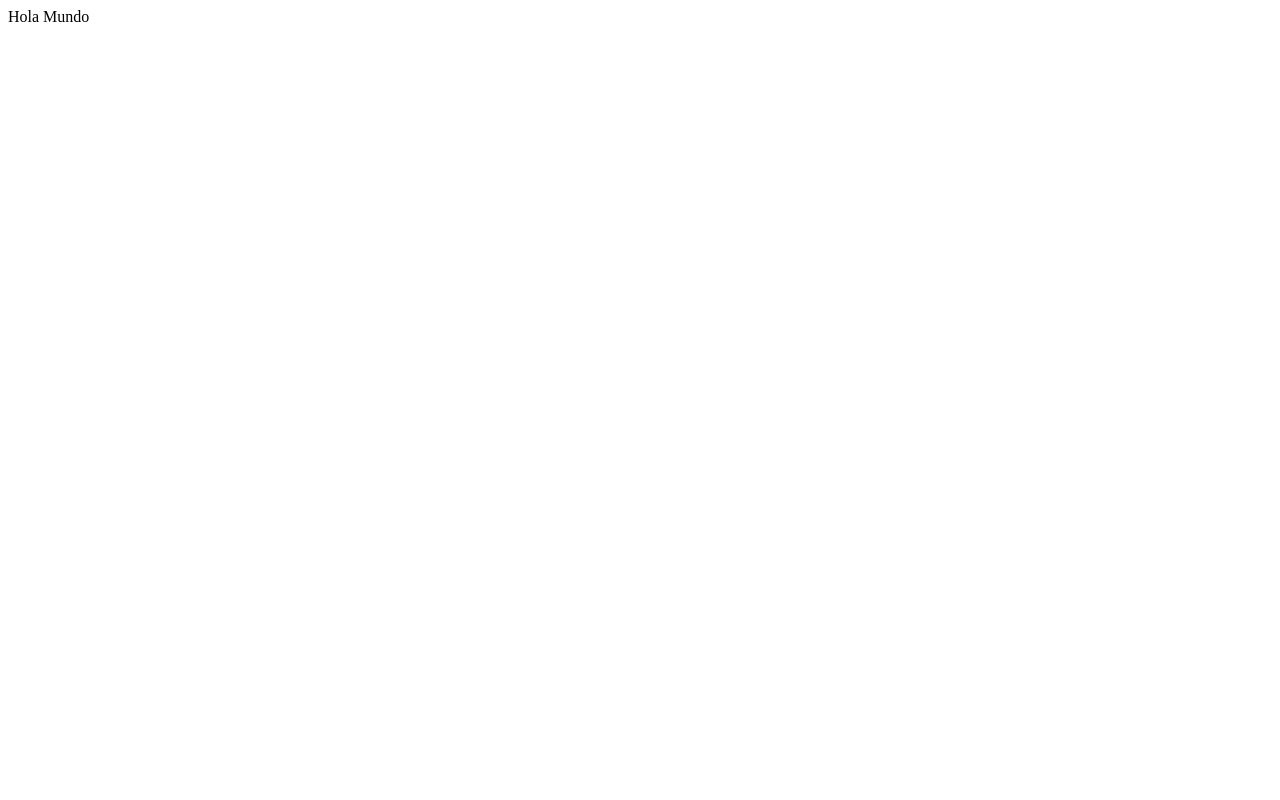
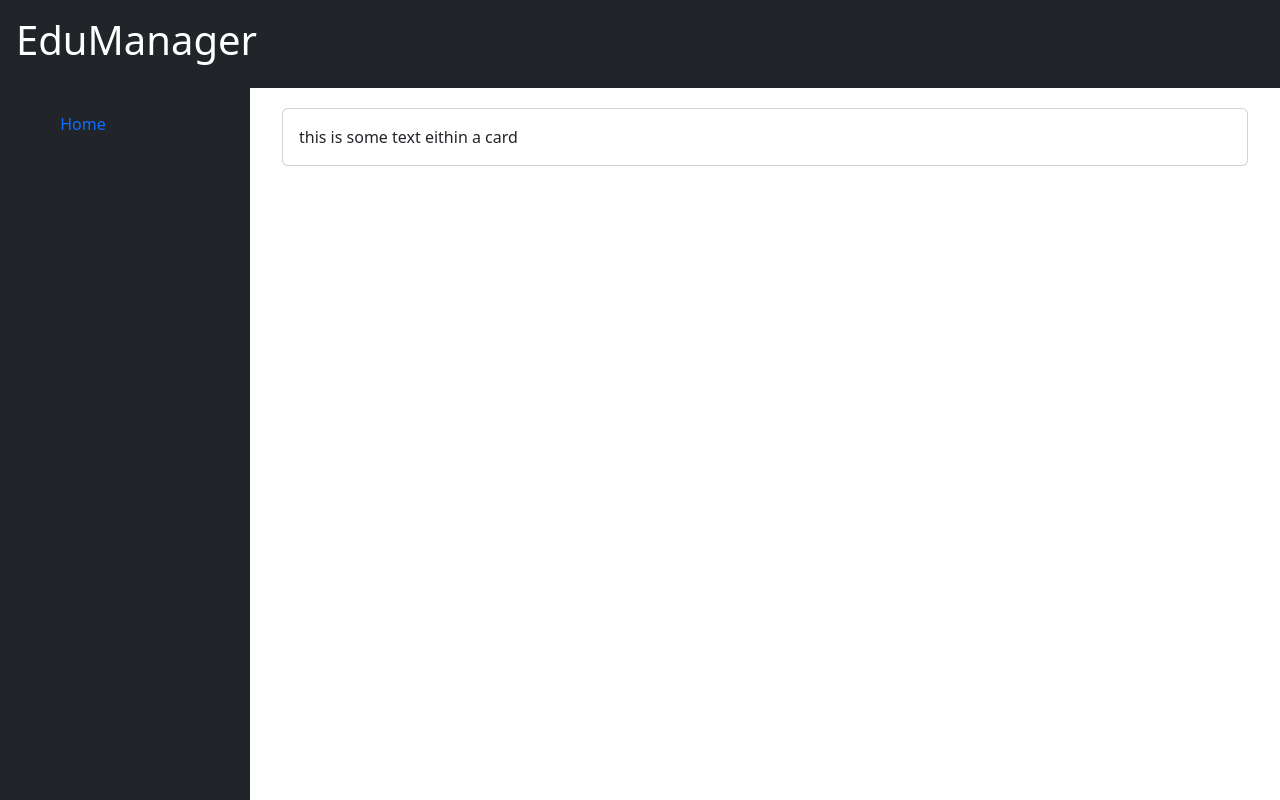
Before and after one commit to baironfreire/student-app, an Angular app: page / in a window 1280 px wide. Built offline with nearby package versions, Linux system fonts and the light colour scheme.

Commit message:
Maquetación del layout

```diff
--- a/angular.json
+++ b/angular.json
@@ -28,9 +28,14 @@
               "src/assets"
             ],
             "styles": [
-              "src/styles.css"
+              "src/styles.css",
+              "./node_modules/bootstrap/dist/css/bootstrap.css"
             ],
-            "scripts": []
+            "scripts": [
+              "./node_modules/jquery/dist/jquery.min.js",
+              "./node_modules/popper.js/dist/umd/popper.min.js",
+              "./node_modules/bootstrap/dist/js/bootstrap.min.js"
+            ]
           },
           "configurations": {
             "production": {
--- a/package.json
+++ b/package.json
@@ -18,6 +18,9 @@
     "@angular/platform-browser": "^16.2.0",
     "@angular/platform-browser-dynamic": "^16.2.0",
     "@angular/router": "^16.2.0",
+    "bootstrap": "^5.3.2",
+    "jquery": "^3.7.1",
+    "popper.js": "^1.16.1",
     "rxjs": "~7.8.0",
     "tslib": "^2.3.0",
     "zone.js": "~0.13.0"
@@ -26,6 +29,7 @@
     "@angular-devkit/build-angular": "^16.2.6",
     "@angular/cli": "^16.2.6",
     "@angular/compiler-cli": "^16.2.0",
+    "@types/bootstrap": "^5.2.7",
     "@types/jasmine": "~4.3.0",
     "jasmine-core": "~4.6.0",
     "karma": "~6.4.0",
--- a/src/app/app.component.html
+++ b/src/app/app.component.html
@@ -1 +1 @@
-<div>Hola Mundo</div>
+<app-admin></app-admin>
--- a/src/app/app.module.ts
+++ b/src/app/app.module.ts
@@ -4,12 +4,14 @@ import { BrowserModule } from '@angular/platform-browser';
 import { AppComponent } from './app.component';
 import { HeaderComponent } from './shared/components/header/header.component';
 import { SlidebarComponent } from './shared/components/slidebar/slidebar.component';
+import { AdminComponent } from './layouts/admin/admin.component';
 
 @NgModule({
   declarations: [
     AppComponent,
     HeaderComponent,
-    SlidebarComponent
+    SlidebarComponent,
+    AdminComponent
   ],
   imports: [
     BrowserModule
--- /dev/null
+++ b/src/app/layouts/admin/admin.component.css
@@ -0,0 +1,5 @@
+body {
+    font-family: Arial, sans-serif;
+    margin: 0;
+    padding: 0;
+}
--- /dev/null
+++ b/src/app/layouts/admin/admin.component.html
@@ -0,0 +1,22 @@
+<!-- Encabezado -->
+<app-header></app-header>
+
+<!-- Barra lateral -->
+<app-slidebar></app-slidebar>
+
+<!-- Contenido principal (Aquí iría el contenido específico de la página) -->
+<div class="page-wrapper"  style="margin-left: 250px; padding: 20px;">
+    <div class="container-fluid">
+        <!-- <app-breadcrumbs></app-breadcrumbs> -->
+        <!--<router-oulet></router-oulet>-->
+        <div class="row">
+            <div class="col-12">
+                <div class="card">
+                    <div class="card-body">
+                        this is some text eithin a card
+                    </div>
+                </div>
+            </div>
+        </div>
+    </div>
+</div>
--- a/src/app/shared/components/header/header.component.html
+++ b/src/app/shared/components/header/header.component.html
@@ -1 +1,3 @@
-<p>header works!</p>
+<header class="p-3 bg-dark text-white">
+    <h1>EduManager</h1>
+</header>
--- a/src/app/shared/components/header/header.component.ts
+++ b/src/app/shared/components/header/header.component.ts
@@ -1,7 +1,7 @@
 import { Component } from '@angular/core';
 
 @Component({
-  selector: 'header',
+  selector: 'app-header',
   templateUrl: './header.component.html',
   styleUrls: ['./header.component.css']
 })
--- a/src/app/shared/components/slidebar/slidebar.component.css
+++ b/src/app/shared/components/slidebar/slidebar.component.css
@@ -0,0 +1,20 @@
+/* Estilos de la barra lateral */
+.sidebar {
+    width: 250px;
+    background-color: #444;
+    color: #fff;
+    position: fixed;
+    height: 100%;
+    overflow: auto;
+}
+
+.sidebar a {
+    padding: 10px 15px;
+    text-decoration: none;
+    color: #fff;
+    display: block;
+}
+
+.sidebar a:hover {
+    background-color: #555;
+}
--- a/src/app/shared/components/slidebar/slidebar.component.html
+++ b/src/app/shared/components/slidebar/slidebar.component.html
@@ -1 +1,11 @@
-<p>slidebar works!</p>
+<!-- Barra lateral -->
+<div class="d-flex flex-column flex-shrink-0 p-3 text-white bg-dark  h-100 position-fixed" style="width: 250px;">
+    <ul class="nav nav-pills flex-column mb-auto">
+       <li class="nav-item">
+            <a href="#" class="nav-link">
+                <svg class="bi me-2" width="16" height="16"></svg>
+                Home
+            </a>
+       </li>
+    </ul>
+</div>
--- a/src/index.html
+++ b/src/index.html
@@ -7,7 +7,7 @@
   <meta name="viewport" content="width=device-width, initial-scale=1">
   <link rel="icon" type="image/x-icon" href="favicon.ico">
 </head>
-<body>
+<body class="fix-header card-no-border fix-slider">
   <app-root></app-root>
 </body>
 </html>
```
Also changed, not shown: src/app/layouts/admin/admin.component.ts (added, +10 -0 lines), 1 other file (tests, documents, lock files or other folders).
